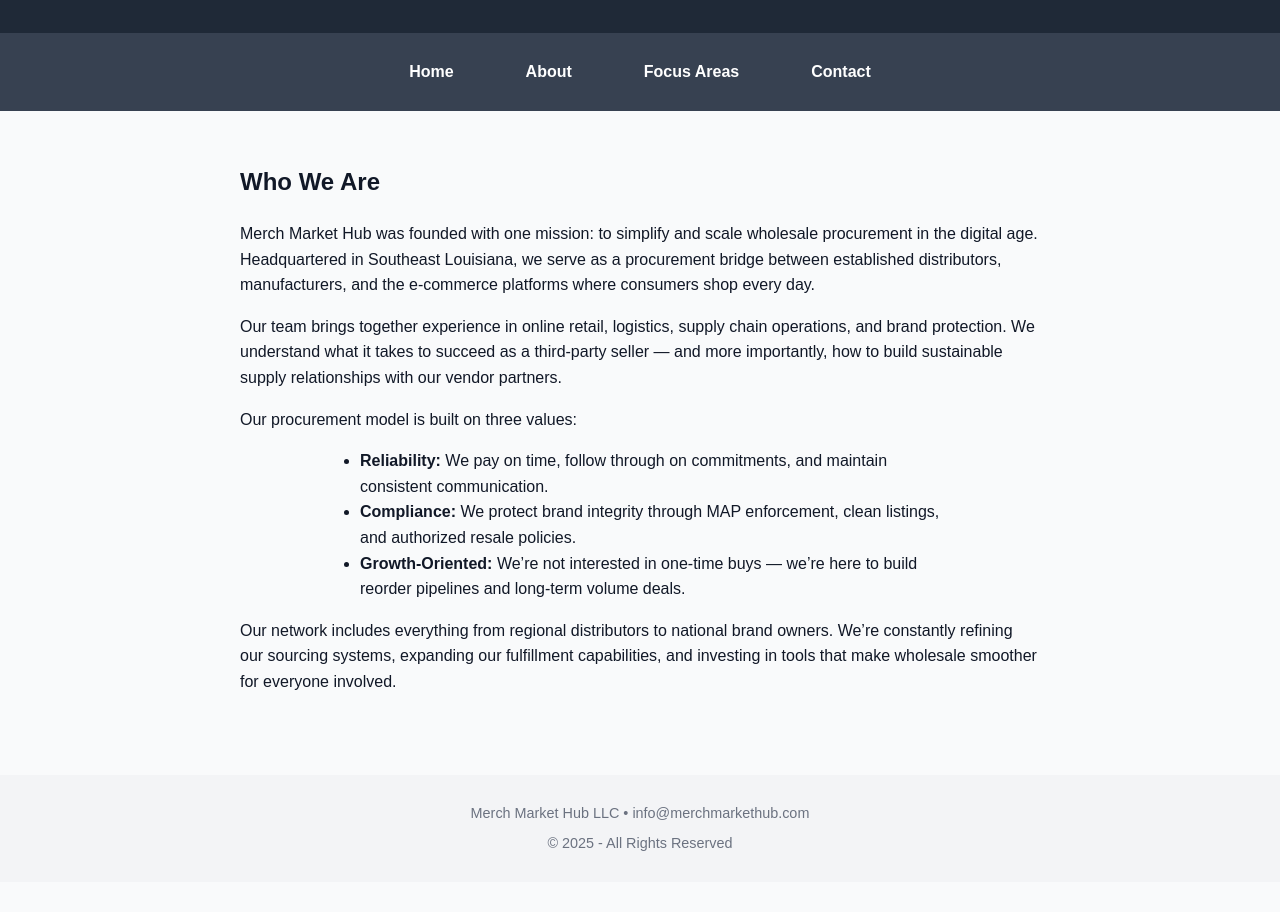
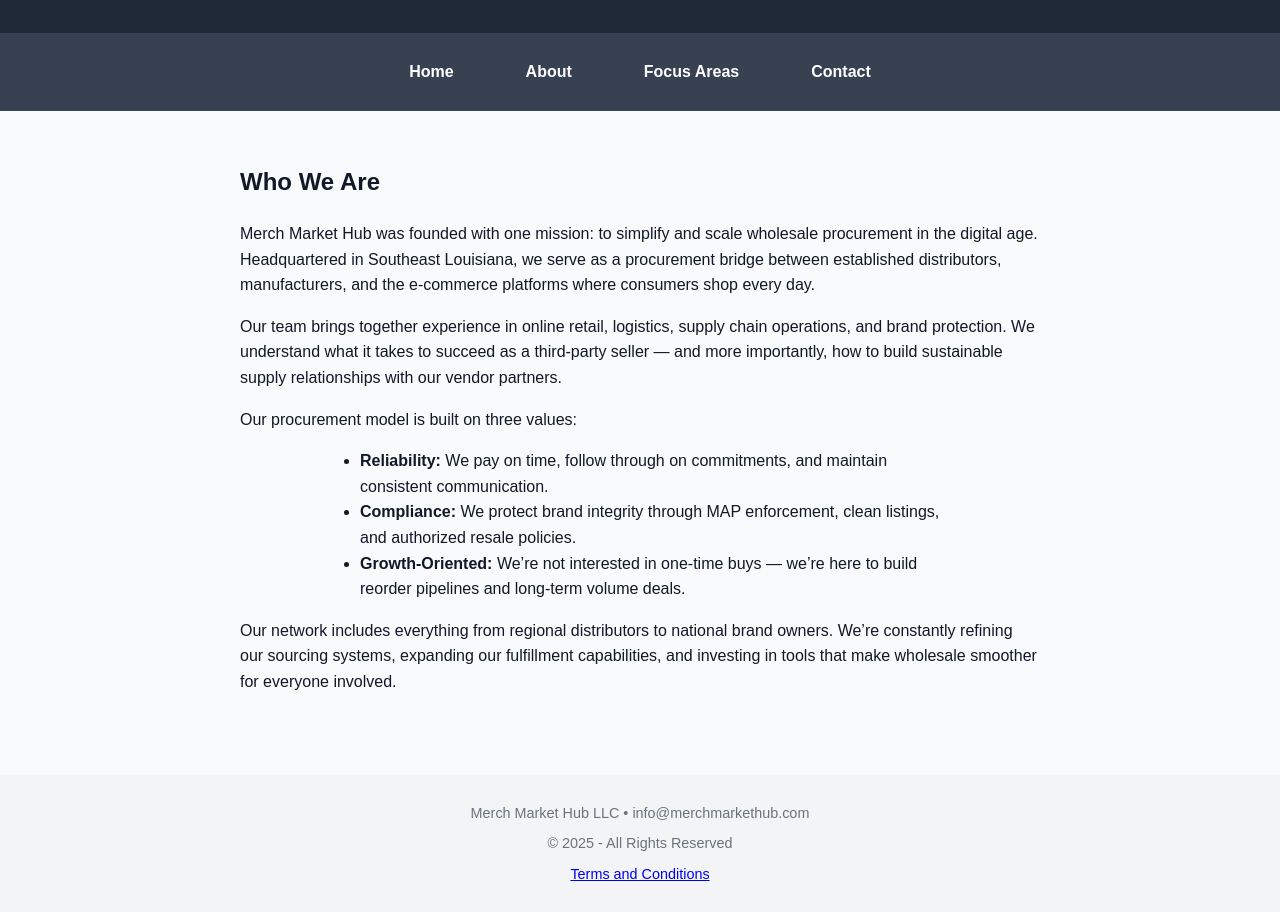
Before and after one commit to dylsnake4/merchmarkethubdraftpage, a plain HTML site: page about.html in a window 1280 px wide. Shown: the part 85-997 px from the top of the page. Before the commit the page ends 967 px from the top, so only its background shows below. Drawn offline with Linux system fonts and the light colour scheme.

Commit message:
Update about.html

```diff
--- a/about.html
+++ b/about.html
@@ -32,6 +32,7 @@
   <footer>
     <p>Merch Market Hub LLC • info@merchmarkethub.com</p>
     <p>&copy; 2025 - All Rights Reserved</p>
+    <p><a href="terms.html" text-decoration: underline;">Terms and Conditions</a></p>
   </footer>
 </body>
 </html>
```
